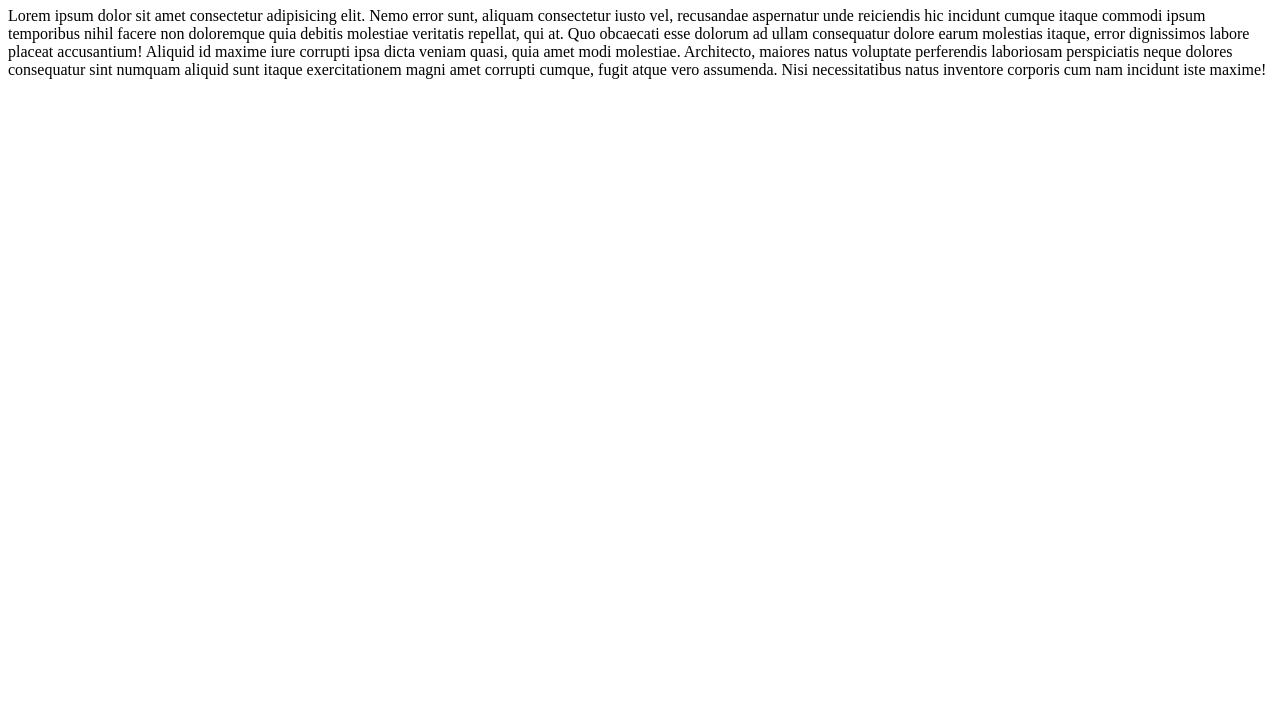
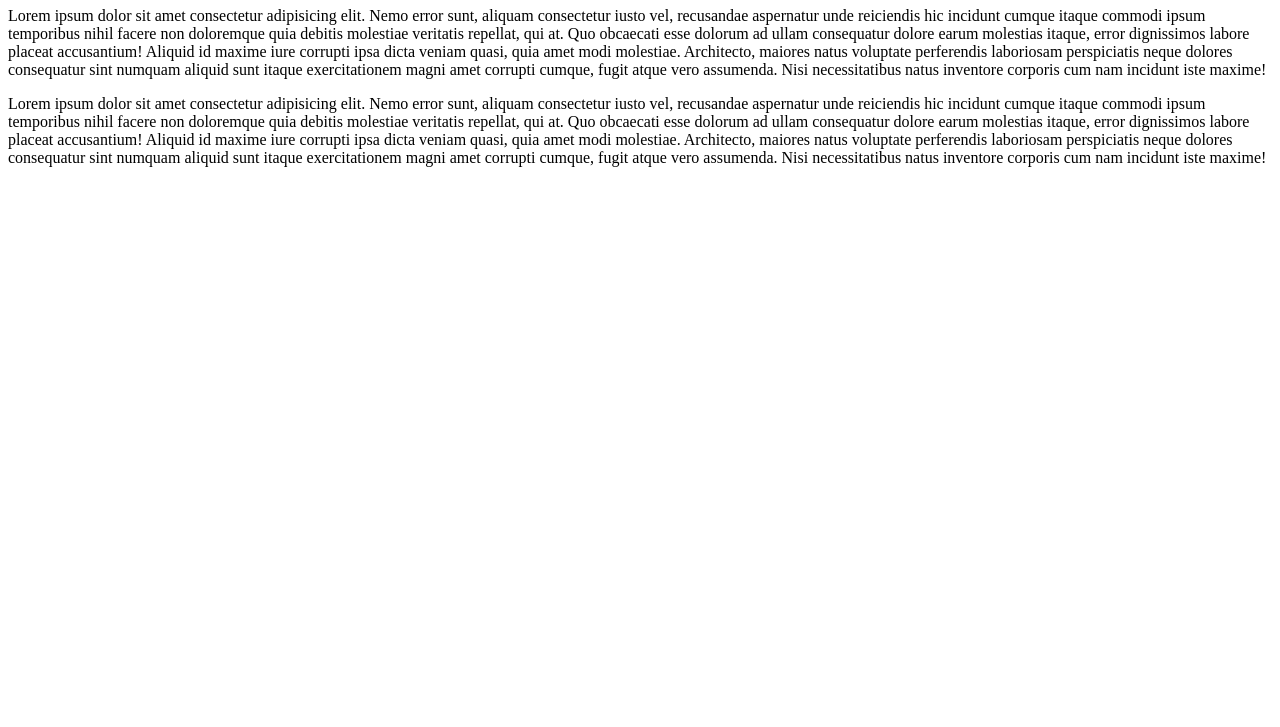
Before and after one commit to shahzaibraja786/project01, a plain HTML site: page index.html in a window 1280 px wide. Shown: the part 73-800 px from the top of the page. Drawn offline with Linux system fonts and the light colour scheme.

Commit message:
Update index.html

```diff
--- a/index.html
+++ b/index.html
@@ -18,6 +18,15 @@
         perspiciatis neque dolores consequatur sint numquam aliquid sunt itaque exercitationem magni amet corrupti
         cumque, fugit atque vero assumenda. Nisi necessitatibus natus inventore corporis cum nam incidunt iste maxime!
     </p>
+
+    <p>Lorem ipsum dolor sit amet consectetur adipisicing elit. Nemo error sunt, aliquam consectetur iusto vel,
+        recusandae aspernatur unde reiciendis hic incidunt cumque itaque commodi ipsum temporibus nihil facere non
+        doloremque quia debitis molestiae veritatis repellat, qui at. Quo obcaecati esse dolorum ad ullam consequatur
+        dolore earum molestias itaque, error dignissimos labore placeat accusantium! Aliquid id maxime iure corrupti
+        ipsa dicta veniam quasi, quia amet modi molestiae. Architecto, maiores natus voluptate perferendis laboriosam
+        perspiciatis neque dolores consequatur sint numquam aliquid sunt itaque exercitationem magni amet corrupti
+        cumque, fugit atque vero assumenda. Nisi necessitatibus natus inventore corporis cum nam incidunt iste maxime!
+    </p>
 </body>
 
 </html>
```
